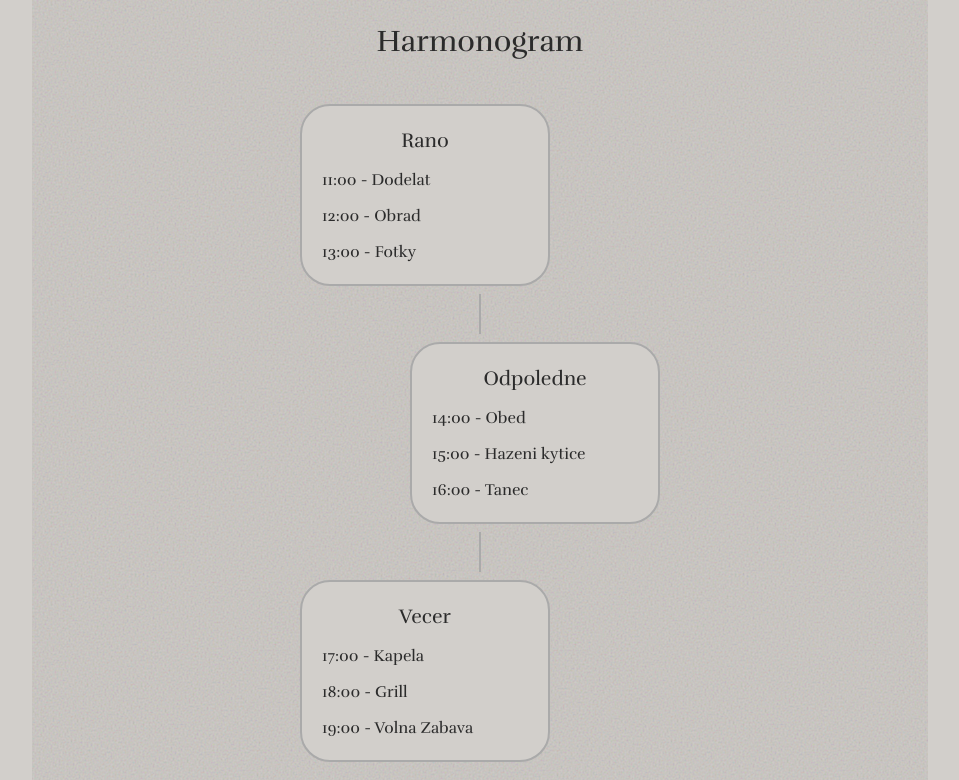
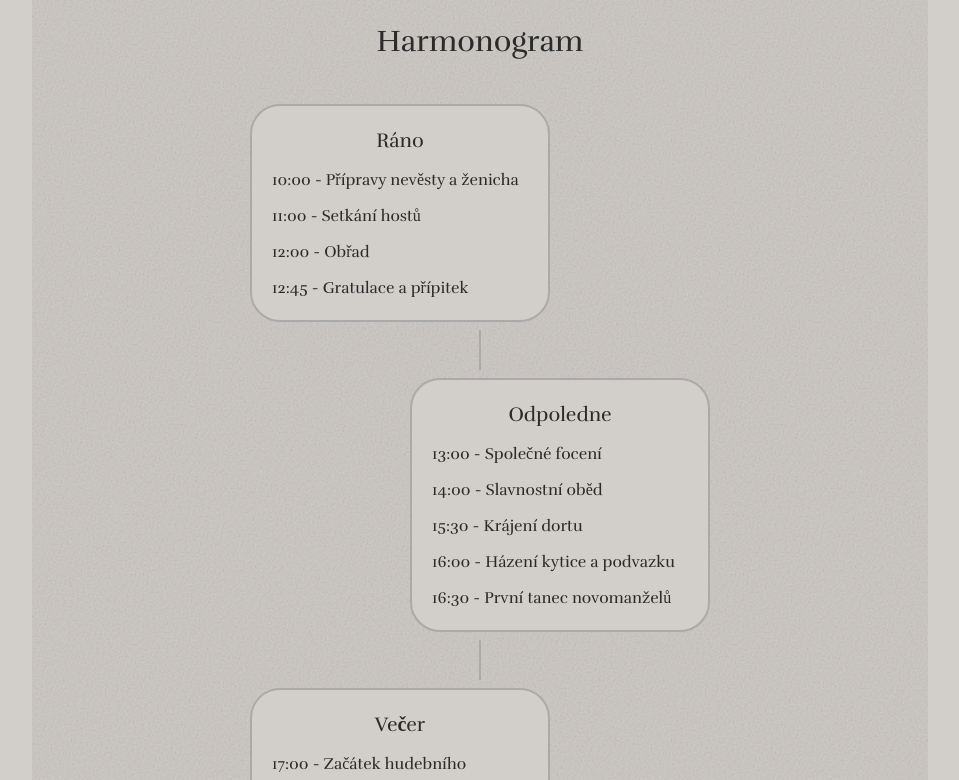
Before and after one commit to jan-cibulka/svatba2, a React (Vite) app: page / in a window 1280 px wide. Shown: the part 1000-1780 px from the top of the page, without its empty margins (160-1119 px from the left). Built offline with nearby package versions, Linux system fonts and the light colour scheme; a web font is replaced by a local one.

Commit message:
schedule

```diff
--- a/src/components/Schedule.css
+++ b/src/components/Schedule.css
@@ -1,7 +1,7 @@
 .bubble {
   border-radius: 30px;
   border: var(--size-divider) solid var(--color-divider-1);
-  width: min(250px, 100%);
+  width: min(300px, 100%);
   overflow: hidden;
   background-color: var(--color-background-2);
   padding: 20px;
@@ -27,7 +27,7 @@
 .bubbles-wrapper {
   display: flex;
   flex-direction: column;
-  width: min(400px, 75%);
+  width: min(500px, 75%);
   padding: 20px;
 }
 
--- a/src/components/Schedule.tsx
+++ b/src/components/Schedule.tsx
@@ -8,24 +8,29 @@ const Schedule: FC = () => {
       <div className="title">Harmonogram</div>
       <div className="bubbles-wrapper">
         <div className="bubble left">
-          <div className="bubble-title">Rano</div>
-          <div className="item">11:00 - Dodelat</div>
-          <div className="item">12:00 - Obrad</div>
-          <div className="item">13:00 - Fotky</div>
+          <div className="bubble-title">Ráno</div>
+          <div className="item">10:00 - Přípravy nevěsty a ženicha</div>
+          <div className="item">11:00 - Setkání hostů</div>
+          <div className="item">12:00 - Obřad</div>
+          <div className="item">12:45 - Gratulace a přípitek</div>
         </div>
-        <div className="divider"></div>
+        <div className="divider" />
         <div className="bubble right">
           <div className="bubble-title">Odpoledne</div>
-          <div className="item">14:00 - Obed</div>
-          <div className="item">15:00 - Hazeni kytice</div>
-          <div className="item">16:00 - Tanec</div>
+          <div className="item">13:00 - Společné focení</div>
+          <div className="item">14:00 - Slavnostní oběd</div>
+          <div className="item">15:30 - Krájení dortu</div>
+          <div className="item">16:00 - Házení kytice a podvazku</div>
+          <div className="item">16:30 - První tanec novomanželů</div>
         </div>
-        <div className="divider"></div>
+        <div className="divider" />
         <div className="bubble left">
-          <div className="bubble-title">Vecer</div>
-          <div className="item">17:00 - Kapela</div>
-          <div className="item">18:00 - Grill</div>
-          <div className="item">19:00 - Volna Zabava</div>
+          <div className="bubble-title">Večer</div>
+          <div className="item">17:00 - Začátek hudebního programu</div>
+          <div className="item">18:00 - Grilování a raut</div>
+          <div className="item">19:30 - Zábavný program (hry, proslovy)</div>
+          <div className="item">21:00 - Půlnoční překvapení</div>
+          <div className="item">22:00 - Volná zábava a tanec</div>
         </div>
       </div>
     </div>
```
